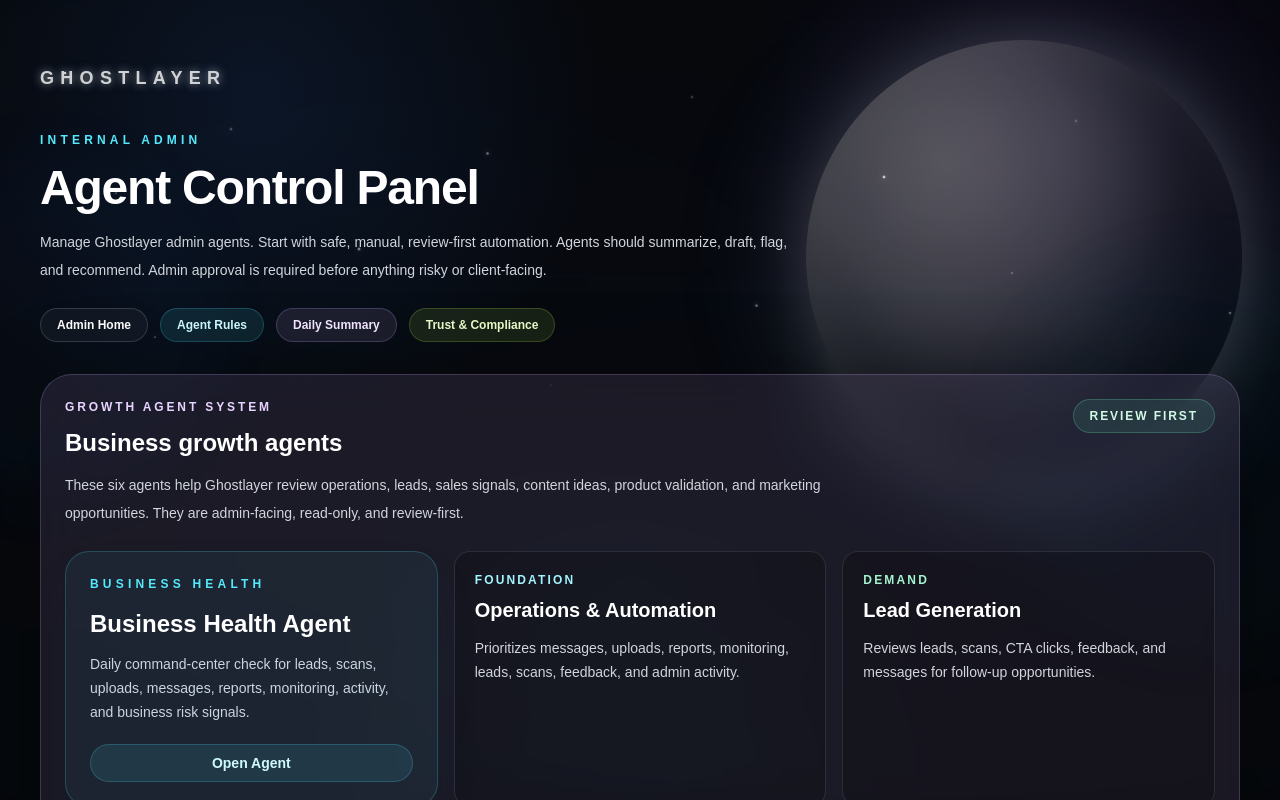
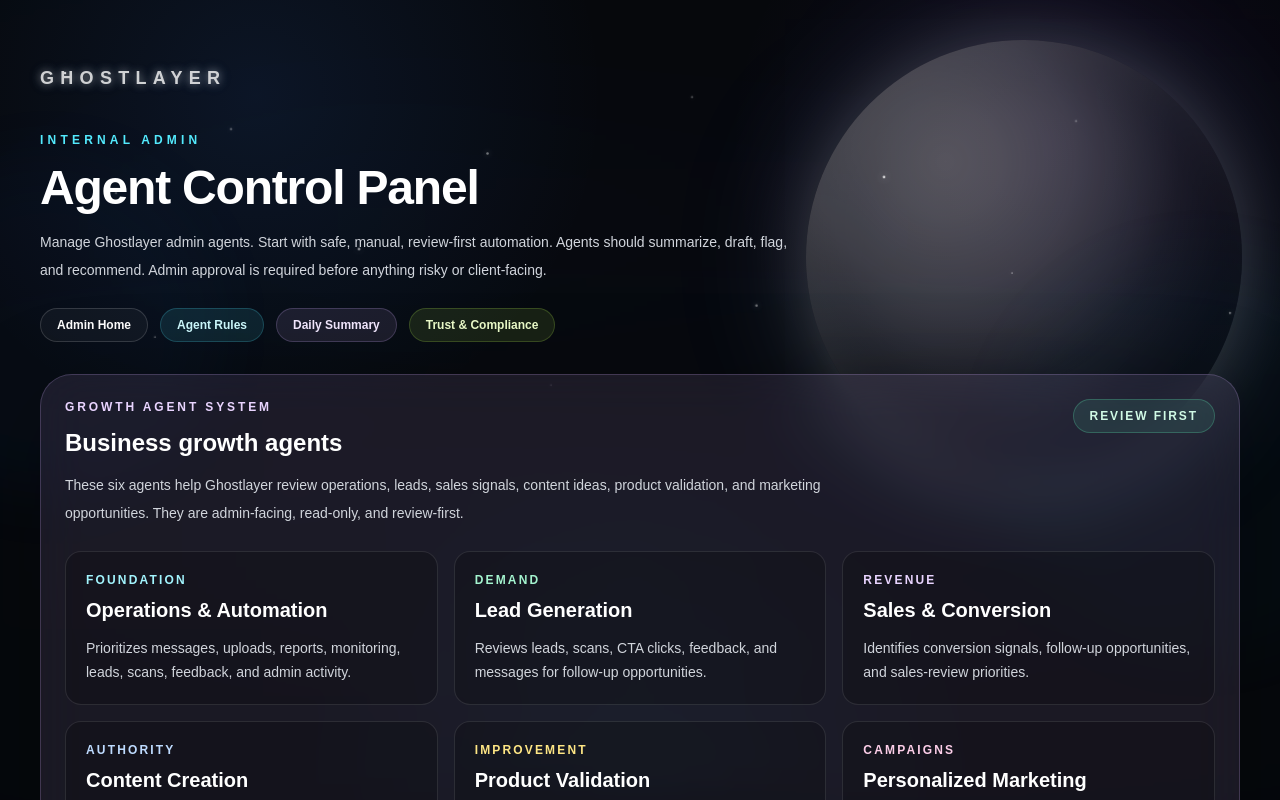
Before and after one commit to DexTheAIBusinessman/ghostlayer, a Next.js app: page /admin/agents in a window 1280 px wide. Shown: the top 800 px of the page. Built offline with nearby package versions, Linux system fonts and the light colour scheme; no server answers.

Commit message:
add business health to detailed agent cards

```diff
--- a/app/admin/agents/page.tsx
+++ b/app/admin/agents/page.tsx
@@ -198,6 +198,17 @@ const agents = [
       "Summarize sales signals, identify follow-up opportunities, and recommend admin next actions.",
     approval:
       "No automatic outreach, discounts, claims, guarantees, billing changes, or client-facing messages without admin approval.",
+  },
+
+  {
+    name: "Business Health Agent",
+    href: "/admin/agents/business-health",
+    description:
+      "Reviews leads, scans, uploads, messages, reports, monitoring, activity, and business risk signals for daily operating priorities.",
+    allowed:
+      "Summarize business health, identify operational risk, and recommend admin-reviewed next actions.",
+    requiresApproval:
+      "No automatic billing changes, report sending, client messages, account changes, or customer-facing actions without admin approval.",
   },
   {
     name: "Lead Generation Agent",
@@ -453,24 +464,6 @@ export default async function AgentsPage() {
           </div>
 
           <div className="mt-6 grid gap-4 md:grid-cols-2 xl:grid-cols-3">
-
-          <Link
-            href="/admin/agents/business-health"
-            className="rounded-3xl border border-cyan-300/20 bg-cyan-300/[0.06] p-6 shadow-2xl shadow-cyan-950/20 transition hover:-translate-y-1 hover:border-cyan-200/40 hover:bg-cyan-300/[0.10]"
-          >
-            <p className="text-xs font-semibold uppercase tracking-[0.35em] text-cyan-300">
-              Business Health
-            </p>
-            <h2 className="mt-4 text-2xl font-semibold text-white">
-              Business Health Agent
-            </h2>
-            <p className="mt-3 text-sm leading-6 text-slate-300">
-              Daily command-center check for leads, scans, uploads, messages, reports, monitoring, activity, and business risk signals.
-            </p>
-            <div className="mt-5 rounded-full border border-cyan-300/20 bg-cyan-300/10 px-4 py-2 text-center text-sm font-semibold text-cyan-100">
-              Open Agent
-            </div>
-          </Link>
             <Link
               href="/admin/agents/operations"
               className="rounded-2xl border border-white/10 bg-black/20 p-5 transition hover:bg-white/[0.06]"
@@ -515,6 +508,8 @@ export default async function AgentsPage() {
                 Identifies conversion signals, follow-up opportunities, and sales-review priorities.
               </p>
             </Link>
+
+
 
             <Link
               href="/admin/agents/content-creation"
```
